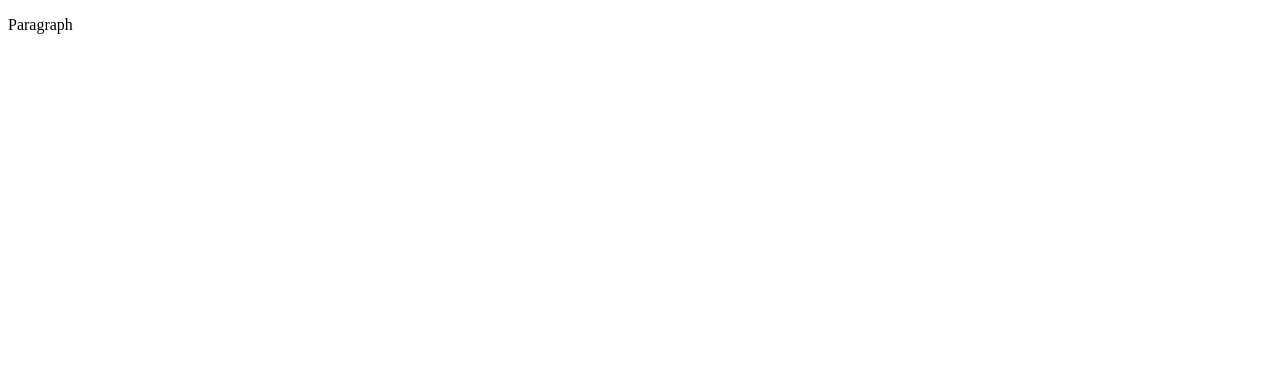
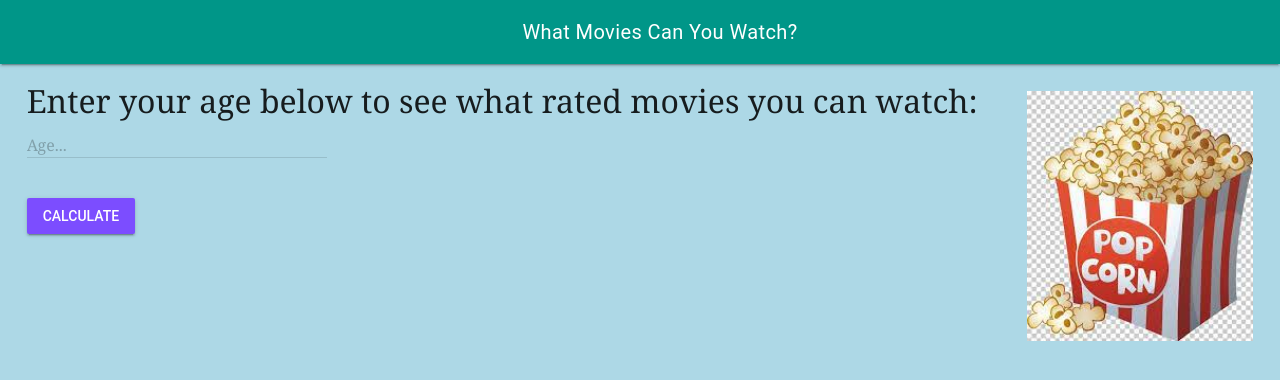
Before and after one commit to MTHS-ICS2O-2-2022/ICS2O-Unit-5-03-charlotte-jhu, a plain HTML site: page index.html in a window 1280 px wide. Drawn offline with nearby package versions, Linux system fonts and the light colour scheme.

Commit message:
added code for website

```diff
--- a/css/style.css
+++ b/css/style.css
@@ -1,4 +1,44 @@
-/* Created by: Mr. Coxall
-* Created on: Sep 2020
+/* Created by: Charlotte Jhu
+* Created on: May 2023
 * This file contains the CSS for index.html
 */
+
+/* Due to error in MDL : https://github.com/google/material-design-lite/issues/5281
+*/
+.mdl-ripple {
+  background: #000;
+  opacity: 0.001;
+}
+
+.mdl-layout__header-row {
+  justify-content: center;
+  padding: 0;
+}
+
+.mdl-layout__content {
+  padding-left: 20pt;
+  padding-right: 20pt;
+  padding-top: 20pt;
+  font-family: Georgia, serif;
+}
+
+.page-content-instructions {
+  font-family: Georgia, "Times New Roman", Times, serif;
+  font-size: xx-large;
+}
+
+.page-content-answer {
+  color: black;
+  font-family: Georgia, "Times New Roman", Times, serif;
+  font-size: xx-large;
+}
+
+.right-image {
+  height: 250px;
+  width: auto;
+  float: right;
+}
+
+body {
+  background-color: lightblue;
+}
--- a/index.html
+++ b/index.html
@@ -1,9 +1,60 @@
 <!DOCTYPE html>
-<html>
-  <head>
-    <title>Title</title>
-  </head>
-  <body>
-    <p>Paragraph</p>
-  </body>
+<!-- ICS2O-Unit5-03-->
+<html lang="en-ca">
+<head>
+  <meta charset="utf-8" />
+  <meta name="description" content="What Movies Can You Watch?" />
+  <meta name="keywords" content="mths, ics2o" />
+  <meta name="author" content="Charlotte Jhu" />
+  <meta name="viewpoint" content="width=device-width, initial-scale=1.0" />
+  <link rel="stylesheet" href="./css/style.css" />
+  <link rel="stylesheet" href="https://fonts.googleapis.com/icon?family=Material+Icons" />
+  <link rel="stylesheet" href="https://code.getmdl.io/1.3.0/material.teal-deep_purple.min.css" />
+  <link rel="apple-touch-icon" sizes="180x180" href="./apple-touch-icon.png" />
+  <link rel="icon" type="image/png" sizes="32x32" href="./favicon-32x32.png" />
+  <link rel="icon" type="image/png" sizes="16x16" href="./favicon-16x16.png" />
+  <link rel="manifest" href="./site.webmanifest" />
+  <title>What Movies Can You Watch?</title>
+</head>
+<body>
+  <script defer src="https://code.getmdl.io/1.3.0/material.min.js"></script>
+  <script src="./js/script.js"></script>
+  <div class="mdl-layout mdl-js-layout mdl-layout--fixed-header">
+    <header class="mdl-layout__header">
+      <div class="mdl-layout__header-row">
+        <span class="mdl-layout-title">What Movies Can You Watch?</span>
+      </div>
+    </header>
+    <main class="mdl-layout__content">
+      <div id="image">
+        <img class="right-image" src="./images/popcorn.jpeg" alt="popcorn" />
+      </div>
+      <div class="page-content-instructions">
+        <div id="instructions">Enter your age below to see what rated movies you can watch:</div>
+      </div>
+      <!-- Numeric Textfield -->
+      <form action="#">
+        <div class="mdl-textfield mdl-js-textfield">
+          <!--input pattern attribute-->
+          <input class="mdl-textfield__input" type="text" pattern="-?[0-9]*(\.[0-9]+)?" id="userAge" />
+          <!--mdl-textfielf__label-->
+          <label class="mdl-textfield__label" for="userAge">Age...</label>
+          <!--class "mdl-textfield__error"-->
+          <span class="mdl-textfield__error">Input is not a number!</span>
+        </div>
+      </form>
+      <br />
+      <!-- Accent-colored raised button with ripple -->
+      <button class="mdl-button mdl-js-button mdl-button--raised mdl-js-ripple-effect mdl-button--accent"
+        onclick="myButtonClicked()">
+        Calculate
+      </button>
+      <br />
+      <br />
+      <div class="page-content-answer">
+        <div id="answer"></div>
+      </div>
+    </main>
+  </div>
+</body>
 </html>
--- a/js/script.js
+++ b/js/script.js
@@ -1,5 +1,28 @@
 // Copyright (c) 2020 Mr. Coxall All rights reserved
 //
-// Created by: Mr. Coxall
-// Created on: Sep 2020
+// Created by: Charlotte Jhu
+// Created on: May 2023
 // This file contains the JS functions for index.html
+
+'use strict'
+
+function myButtonClicked() {
+// This function tells the user what rated movies they can watch
+// input
+  const age = parseInt(document.getElementById("userAge").value)
+
+// process
+  if (age >= 17) {
+    // output
+    document.getElementById("answer").innerHTML = "You can watch rated R movies alone!"
+  } else if (age >= 13) {
+    // output
+    document.getElementById("answer").innerHTML = "You can watch rated PG-13 movies alone!"
+  } else if (age >= 5) {
+    // output
+    document.getElementById("answer").innerHTML = "You can watch rated G or PG movies alone!"
+  } else {
+    // output
+    document.getElementById("answer").innerHTML = "You are too young to watch any movies alone!"
+  }
+}
```
Also changed, not shown: android-chrome-192x192.png (added), android-chrome-512x512.png (added), apple-touch-icon.png (added), design/flowchart.png (added), design/storyboard.png (added), favicon-16x16.png (added), favicon-32x32.png (added), favicon.ico (added), images/popcorn.jpeg (added), site.webmanifest (added), 2 other files.
